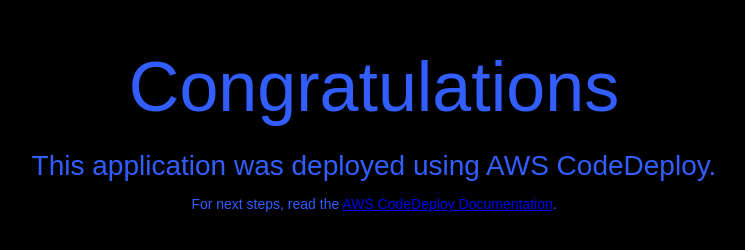
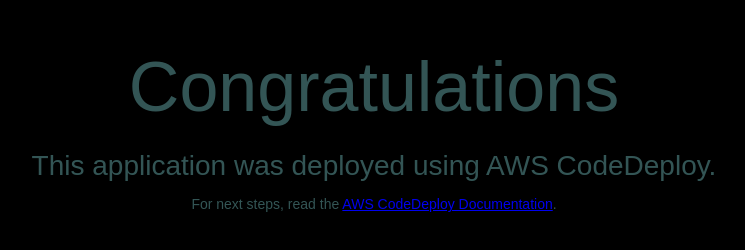
Before and after one commit to ecloudvalleybob/CodeDeployGitHubDemo, a plain HTML site: page index.html in a window 1280 px wide. Shown: the whole page, without its empty margins (266-1011 px from the left). Drawn offline with Linux system fonts and the light colour scheme.

Commit message:
Update index.html

```diff
--- a/index.html
+++ b/index.html
@@ -5,7 +5,7 @@
   <title>Sample Deployment</title>
   <style>
     body {
-      color: #335EFF;
+      color: #335555;
       background-color: #000000;
       font-family: Arial, sans-serif;
       font-size: 14px;
```
